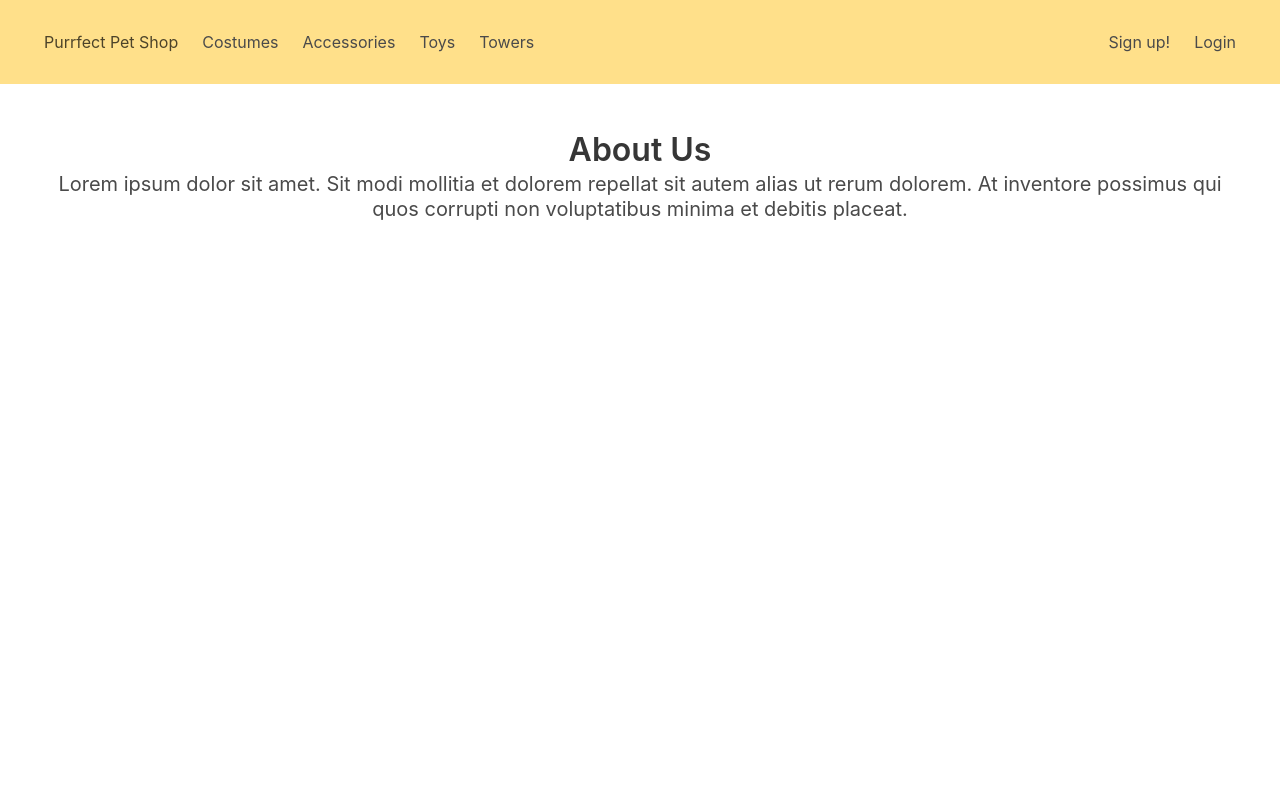
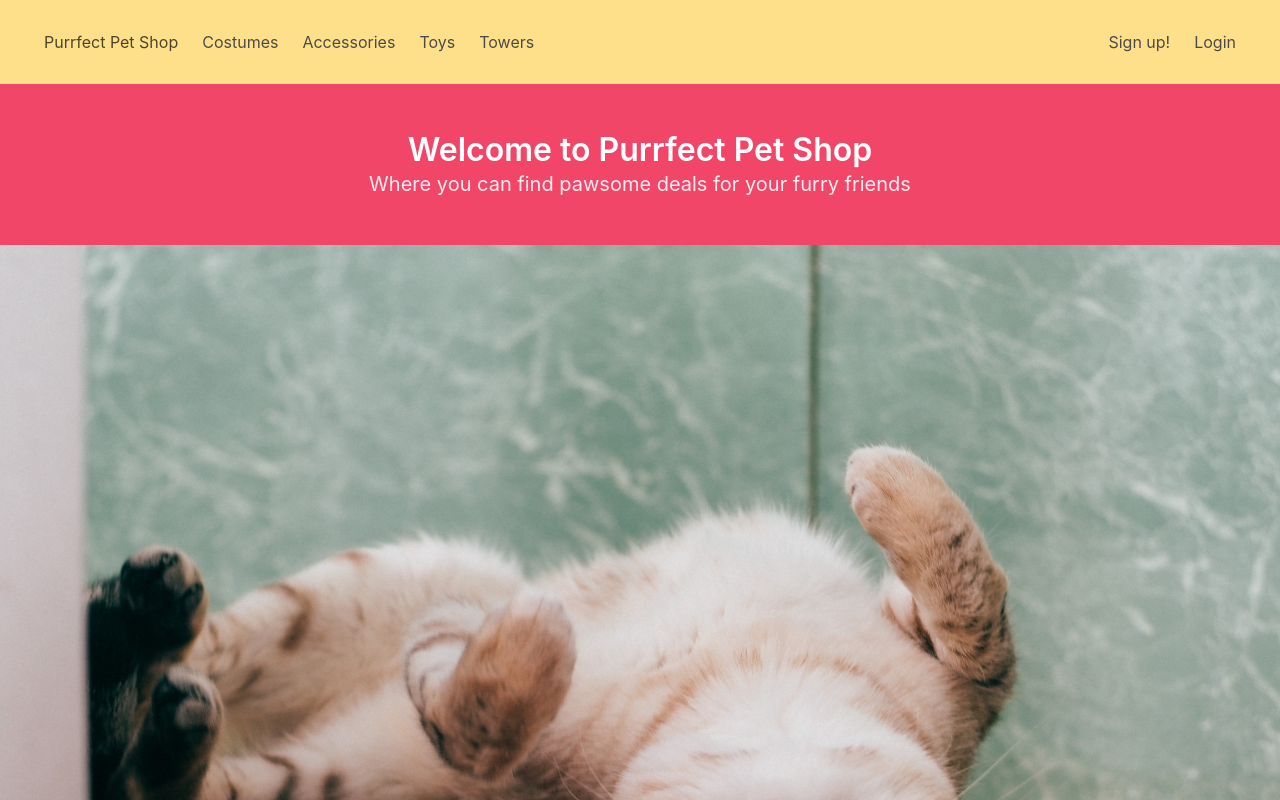
Before and after one commit to Callmeicanhelp/PurrfectPetShop, a React (Create React App) app in the folder purrfect-pet-shop/: page / in a window 1280 px wide. Shown: the top 800 px of the page. Built offline with nearby package versions, Linux system fonts and the light colour scheme.

Commit message:
added hero image got hero text set up. Trying to resize image

```diff
--- a/purrfect-pet-shop/src/index.css
+++ b/purrfect-pet-shop/src/index.css
@@ -11,3 +11,7 @@ code {
   font-family: source-code-pro, Menlo, Monaco, Consolas, 'Courier New',
     monospace;
 }
+
+.heroImg {
+	height: 50%;
+}
--- a/purrfect-pet-shop/src/pages/Home.js
+++ b/purrfect-pet-shop/src/pages/Home.js
@@ -1,12 +1,22 @@
 function Home() {
 	return (
-		<section className="section">
-
+		<div>
+			<section class="hero is-danger">
+				<div class="hero-body">
+					<p class="title">
+						Welcome to Purrfect Pet Shop
+					</p>
+					<p class="subtitle">
+						Where you can find pawsome deals for your furry friends
+					</p>
+				</div>
+				<img src={require("../images/heroHomePage.jpg")} alt="cat laying upside down" className="heroImg"></img>
+			</section>
 			<h1 className="title">About Us</h1>
 			<h2 className="subtitle">
-			Lorem ipsum dolor sit amet. Sit modi mollitia et dolorem repellat sit autem alias ut rerum dolorem. At inventore possimus qui quos corrupti non voluptatibus minima et debitis placeat.
+				Lorem ipsum dolor sit amet. Sit modi mollitia et dolorem repellat sit autem alias ut rerum dolorem. At inventore possimus qui quos corrupti non voluptatibus minima et debitis placeat.
 			</h2>
-		</section>
+		</div>
 	)
 }
 
```
Also changed, not shown: purrfect-pet-shop/src/images/heroHomePage.jpg (added).
